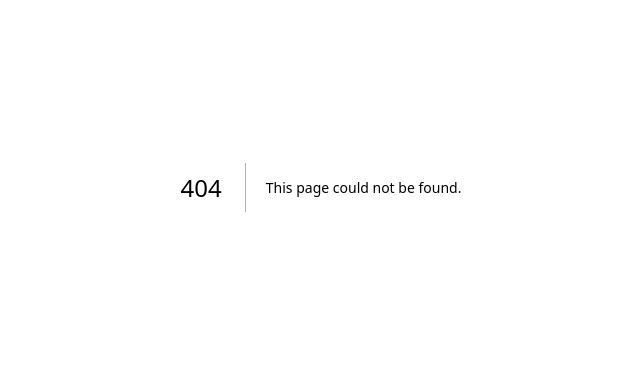
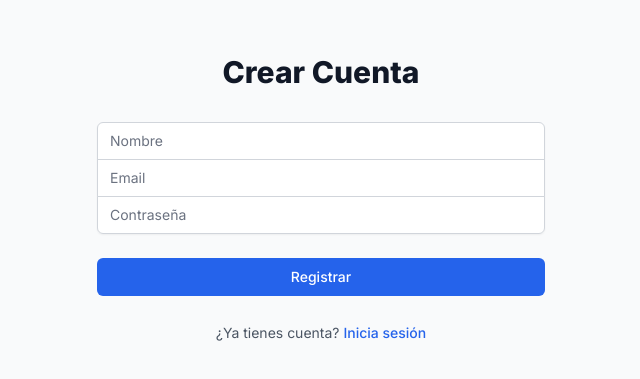
Before and after one commit to curetcore/fb-analizer, a Next.js app in the folder frontend/: page /register in a window 1280 px wide. Before the commit this address had no page. Shown: the part 213-592 px from the top of the page, without its empty margins (319-959 px from the left). Built offline with nearby package versions, Linux system fonts and the light colour scheme.

Commit message:
Add: Register page for user creation
- Added complete registration page with form
- Allows users to create new accounts
- Redirects to dashboard after successful registration

```diff
--- /dev/null
+++ b/frontend/app/register/page.tsx
@@ -0,0 +1,135 @@
+'use client'
+
+import { useState } from 'react'
+import { useRouter } from 'next/navigation'
+import { useForm } from 'react-hook-form'
+import toast from 'react-hot-toast'
+import Link from 'next/link'
+import { authService } from '@/lib/services/auth'
+import { useAuthStore } from '@/store/authStore'
+
+type RegisterForm = {
+  email: string
+  password: string
+  name: string
+}
+
+export default function RegisterPage() {
+  const router = useRouter()
+  const setUser = useAuthStore((state) => state.setUser)
+  const [isLoading, setIsLoading] = useState(false)
+
+  const {
+    register,
+    handleSubmit,
+    formState: { errors },
+  } = useForm<RegisterForm>()
+
+  const onSubmit = async (data: RegisterForm) => {
+    setIsLoading(true)
+    try {
+      const response = await authService.register(data.email, data.password, data.name)
+      setUser(response.user, response.token)
+      toast.success('Registro exitoso')
+      router.push('/dashboard')
+    } catch (error: any) {
+      toast.error(error.response?.data?.error || 'Error al registrar')
+    } finally {
+      setIsLoading(false)
+    }
+  }
+
+  return (
+    <div className="min-h-screen flex items-center justify-center bg-gray-50">
+      <div className="max-w-md w-full space-y-8">
+        <div>
+          <h2 className="mt-6 text-center text-3xl font-extrabold text-gray-900">
+            Crear Cuenta
+          </h2>
+        </div>
+        <form className="mt-8 space-y-6" onSubmit={handleSubmit(onSubmit)}>
+          <div className="rounded-md shadow-sm -space-y-px">
+            <div>
+              <label htmlFor="name" className="sr-only">
+                Nombre
+              </label>
+              <input
+                {...register('name', {
+                  required: 'El nombre es requerido',
+                })}
+                type="text"
+                autoComplete="name"
+                className="appearance-none rounded-none relative block w-full px-3 py-2 border border-gray-300 placeholder-gray-500 text-gray-900 rounded-t-md focus:outline-none focus:ring-primary-500 focus:border-primary-500 focus:z-10 sm:text-sm"
+                placeholder="Nombre"
+              />
+              {errors.name && (
+                <p className="mt-1 text-sm text-red-600">{errors.name.message}</p>
+              )}
+            </div>
+            <div>
+              <label htmlFor="email" className="sr-only">
+                Email
+              </label>
+              <input
+                {...register('email', {
+                  required: 'El email es requerido',
+                  pattern: {
+                    value: /^\S+@\S+$/i,
+                    message: 'Email inválido',
+                  },
+                })}
+                type="email"
+                autoComplete="email"
+                className="appearance-none rounded-none relative block w-full px-3 py-2 border border-gray-300 placeholder-gray-500 text-gray-900 focus:outline-none focus:ring-primary-500 focus:border-primary-500 focus:z-10 sm:text-sm"
+                placeholder="Email"
+              />
+              {errors.email && (
+                <p className="mt-1 text-sm text-red-600">{errors.email.message}</p>
+              )}
+            </div>
+            <div>
+              <label htmlFor="password" className="sr-only">
+                Contraseña
+              </label>
+              <input
+                {...register('password', {
+                  required: 'La contraseña es requerida',
+                  minLength: {
+                    value: 6,
+                    message: 'La contraseña debe tener al menos 6 caracteres',
+                  },
+                })}
+                type="password"
+                autoComplete="current-password"
+                className="appearance-none rounded-none relative block w-full px-3 py-2 border border-gray-300 placeholder-gray-500 text-gray-900 rounded-b-md focus:outline-none focus:ring-primary-500 focus:border-primary-500 focus:z-10 sm:text-sm"
+                placeholder="Contraseña"
+              />
+              {errors.password && (
+                <p className="mt-1 text-sm text-red-600">{errors.password.message}</p>
+              )}
+            </div>
+          </div>
+
+          <div>
+            <button
+              type="submit"
+              disabled={isLoading}
+              className="group relative w-full flex justify-center py-2 px-4 border border-transparent text-sm font-medium rounded-md text-white bg-primary-600 hover:bg-primary-700 focus:outline-none focus:ring-2 focus:ring-offset-2 focus:ring-primary-500 disabled:opacity-50"
+            >
+              {isLoading ? 'Registrando...' : 'Registrar'}
+            </button>
+          </div>
+
+          <div className="text-center">
+            <span className="text-sm text-gray-600">
+              ¿Ya tienes cuenta?{' '}
+              <Link href="/login" className="font-medium text-primary-600 hover:text-primary-500">
+                Inicia sesión
+              </Link>
+            </span>
+          </div>
+        </form>
+      </div>
+    </div>
+  )
+}
```
